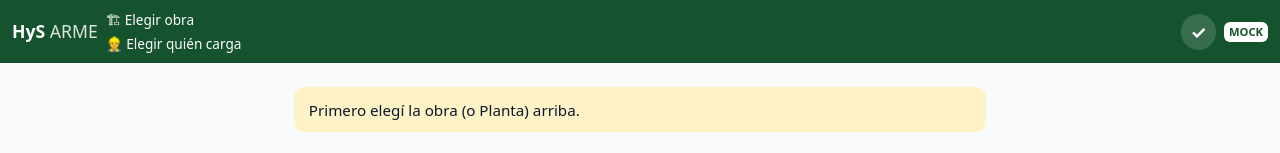
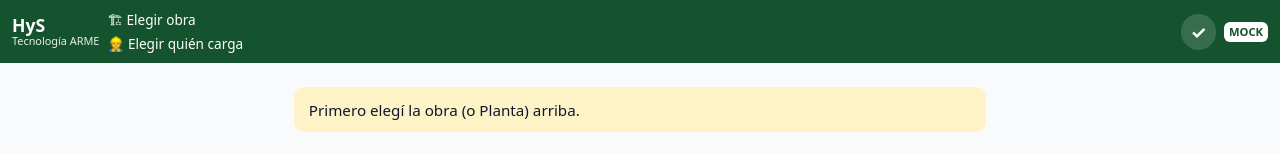
Before and after one commit to jomag32/hys-carga, a plain HTML site: page index.html in a window 1280 px wide. Shown: the top 153 px of the page. Drawn offline with Linux system fonts and the light colour scheme.

Commit message:
Marca: «Tecnología ARME» en título y encabezado

```diff
--- a/componentes/encabezado.js
+++ b/componentes/encabezado.js
@@ -9,7 +9,7 @@ export function pintarEncabezado(el) {
   const s = leerSesion();
   const pend = contarPendientes();
   el.replaceChildren(
-    h("a", { class: "marca", href: "#/" }, "HyS ", h("span", {}, "ARME")),
+    h("a", { class: "marca", href: "#/" }, "HyS ", h("span", {}, "Tecnología ARME")),
     h("div", { class: "contexto" },
       h("a", { href: "#/obra", class: "dato", id: "enc-obra" }, "🏗 ", s.obra ? s.obra.name : "Elegir obra"),
       h("a", { href: "#/sesion", class: "dato", id: "enc-usuario" }, "👷 ", s.usuario ? `${s.usuario.nombre} · ${s.usuario.rol}` : "Elegir quién carga")),
--- a/css/estilos.css
+++ b/css/estilos.css
@@ -18,7 +18,8 @@ a { color: inherit; }
 .encabezado { position: sticky; top: 0; z-index: 10; display: flex; align-items: center; gap: .5rem; padding: .5rem .75rem;
   padding-top: max(.5rem, env(safe-area-inset-top)); background: var(--verde); color: #fff; }
 .marca { font-weight: 800; text-decoration: none; font-size: 1.1rem; white-space: nowrap; }
-.marca span { font-weight: 400; opacity: .85; }
+.marca { line-height: 1.1; }
+.marca span { display: block; font-size: .68rem; font-weight: 400; opacity: .9; }
 .contexto { flex: 1; min-width: 0; display: flex; flex-direction: column; }
 .contexto .dato { text-decoration: none; font-size: .85rem; white-space: nowrap; overflow: hidden; text-overflow: ellipsis; padding: 2px 0; }
 .pendientes { text-decoration: none; background: rgba(255,255,255,.15); border-radius: 999px; padding: .3rem .6rem; font-weight: 700; }
--- a/index.html
+++ b/index.html
@@ -4,7 +4,7 @@
   <meta charset="utf-8">
   <meta name="viewport" content="width=device-width, initial-scale=1, viewport-fit=cover">
   <meta name="theme-color" content="#14532d">
-  <title>HyS · Carga en obra · ARME</title>
+  <title>HyS · Carga en obra · Tecnología ARME</title>
   <link rel="icon" href="data:,">
   <link rel="stylesheet" href="css/estilos.css">
 </head>
```
